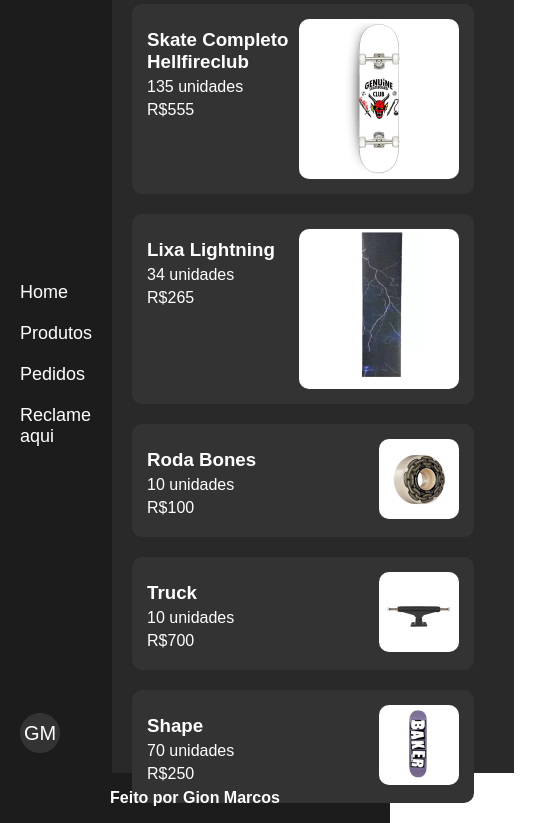
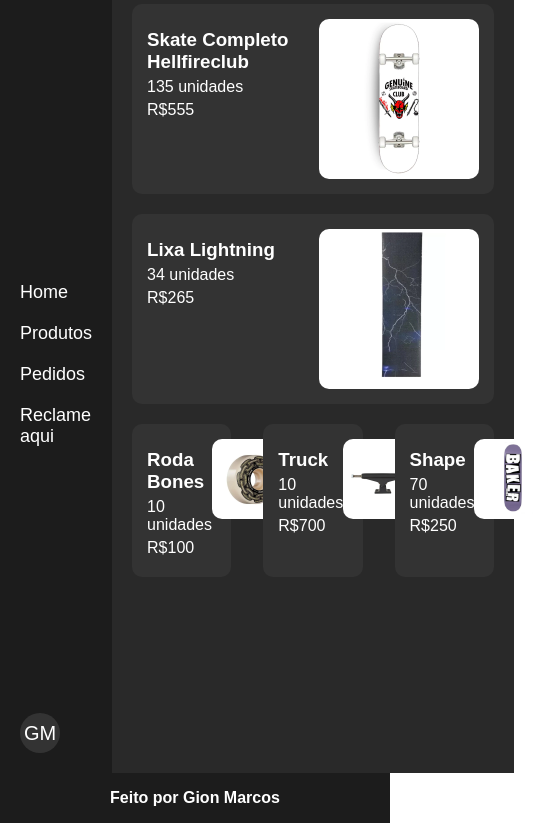
Before and after one commit to AngryDrag0n/paginaestatica, a plain HTML site: page index.html in a window 390 px wide. Shown: the part 71-894 px from the top of the page, 554 px wide, since content can reach past the window. Drawn offline with Linux system fonts and the light colour scheme.

Commit message:
organização de pastas

```diff
--- a/styles.css
+++ b/styles.css
@@ -185,21 +185,3 @@
 footer p{
     color: #fff;
 }
-
-@media (max-width: 768px) {
-    .card {
-        flex-basis: calc(50% - 20px);
-        max-width: calc(50% - 20px);
-    }
-
-    .best-seller, .new-arrivals {
-        flex-basis: calc(100% - 20px);
-    }
-}
-
-@media (max-width: 480px) {
-    .card {
-        flex-basis: calc(100% - 20px);
-        max-width: calc(100% - 20px);
-    }
-}
```
Also changed, not shown: img/lixa/lixaamarela.webp (deleted), img/lixa/lixarosa.webp (deleted), img/lixa/lixaverde.webp (deleted), img/lixa/lixavermelha.webp (deleted), img/shape/shape-dgk.webp (deleted), img/shape/shape-element.webp (deleted), img/shape/shape-grizzly.webp (deleted), img/skatemontado/skatemontado2.webp (deleted), img/skatemontado/skatemontado3.webp (deleted), img/skatemontado/skatemontado4.webp (deleted), img/skatemontado/skatemontado5.webp (deleted).
